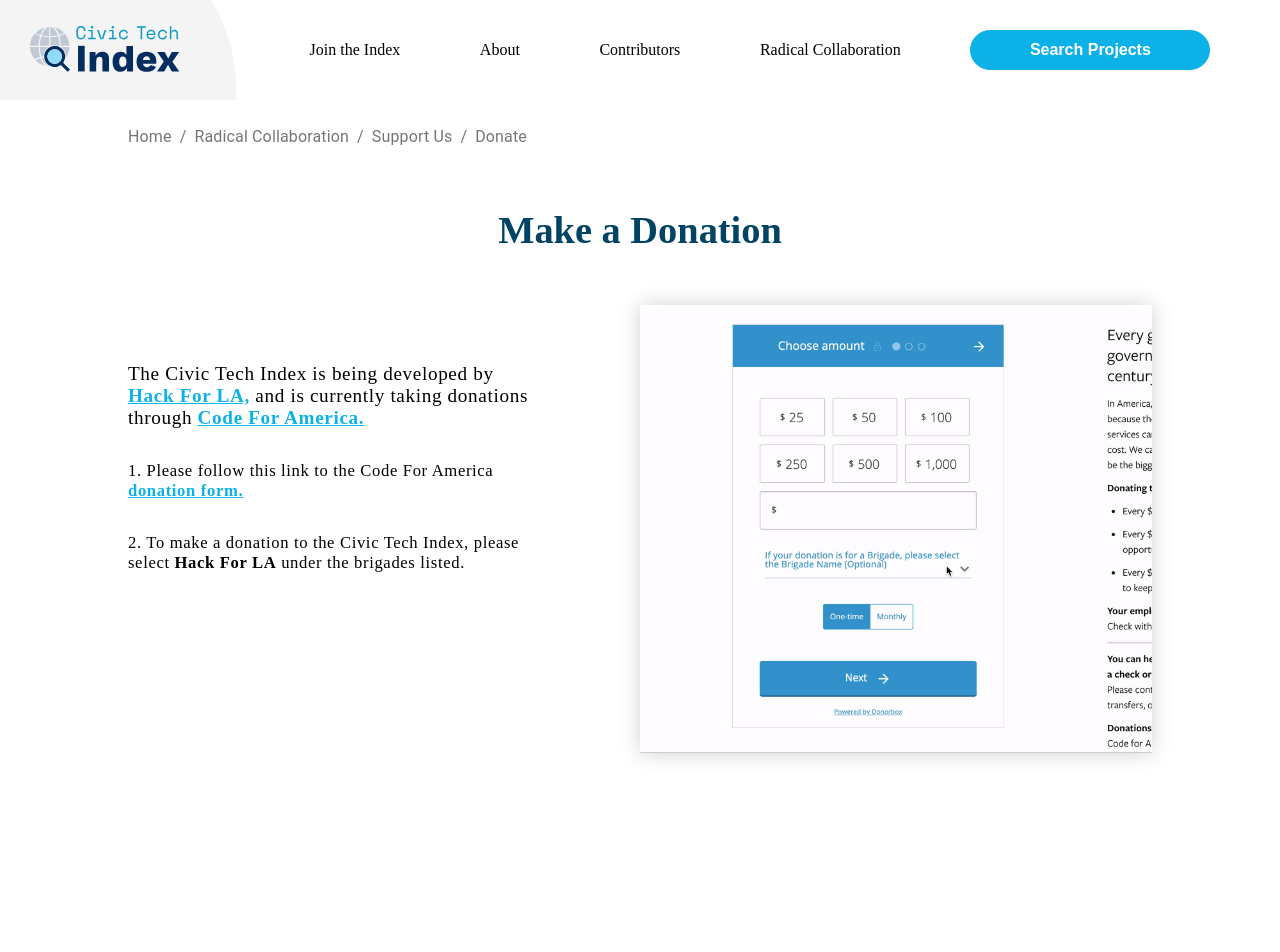
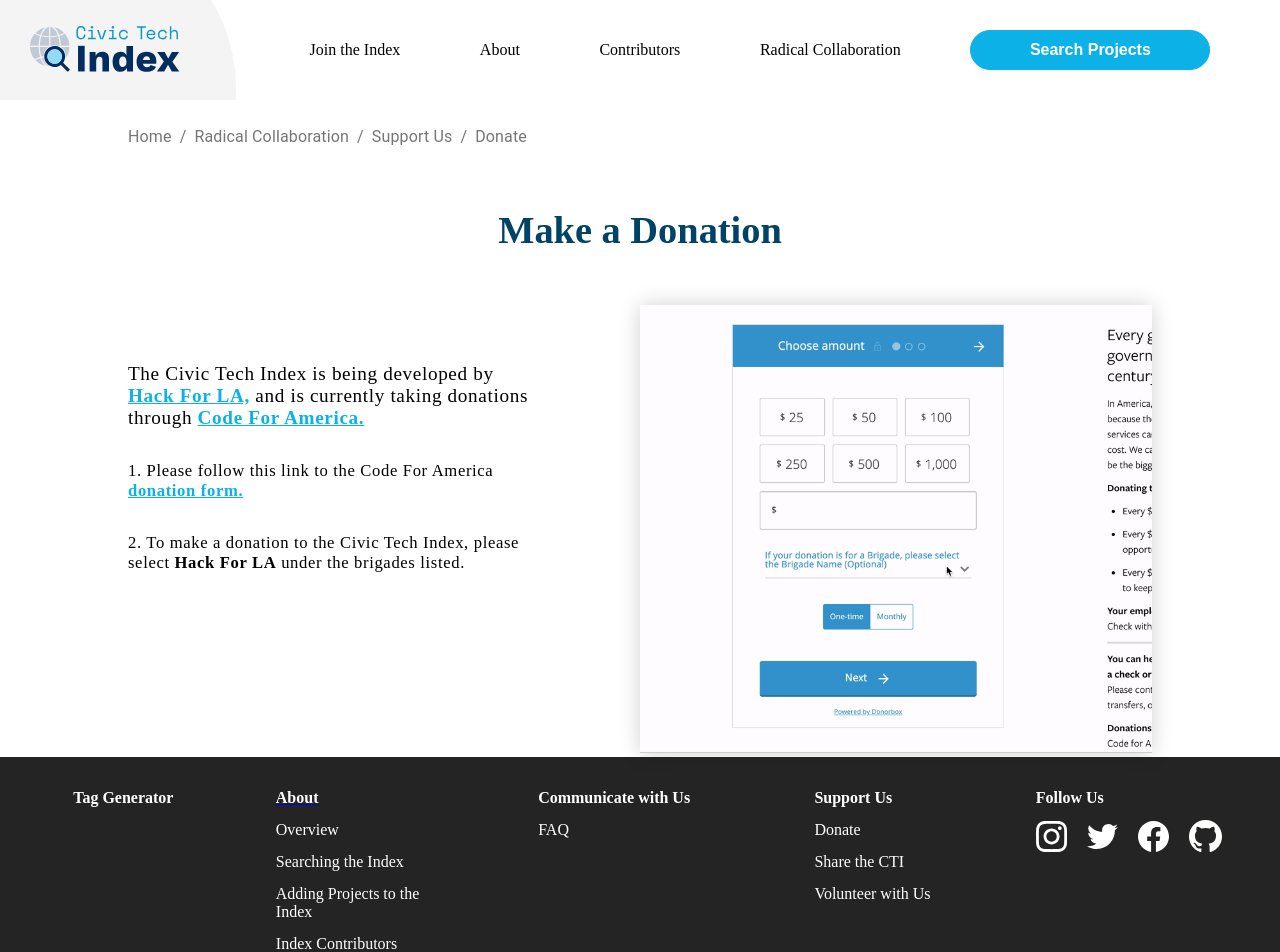
Before and after one commit to civictechindex/CTI-website-frontend, a React (Create React App) app: page /donate in a window 1280 px wide. Shown: the top 952 px of the page. Before the commit the page ends 800 px from the top, so only its background shows below. Built offline with nearby package versions, Linux system fonts and the light colour scheme; what webfontloader would draw is missing.

Commit message:
Added footer component to the page

```diff
--- a/src/pages/Donation/index.js
+++ b/src/pages/Donation/index.js
@@ -1,4 +1,5 @@
 import axios from 'axios';
+import Footer from '../../components/Footer/index.js';
 import Header from '../../components/Header/index.js';
 import BreadCrumbs from '../../components/NavBreadcrumbs.js';
 import React, { useState } from 'react';
@@ -58,14 +59,14 @@ const Donation = () => {
           </p>
         </div>
 
-        {/* <div className={classes.infoGif}> */}
-          <img
-            alt="A gif demonstrating the use of the donation form"
-            className={classes.infoGif}
-            src="./images/CTI-Donate-to-HfLA.gif"
-          />
-        {/* </div> */}
+        <img
+          alt="A gif demonstrating the use of the donation form"
+          className={classes.infoGif}
+          src="./images/CTI-Donate-to-HfLA.gif"
+        />
       </section>
+
+      <Footer />
     </>
   )
 }
```
